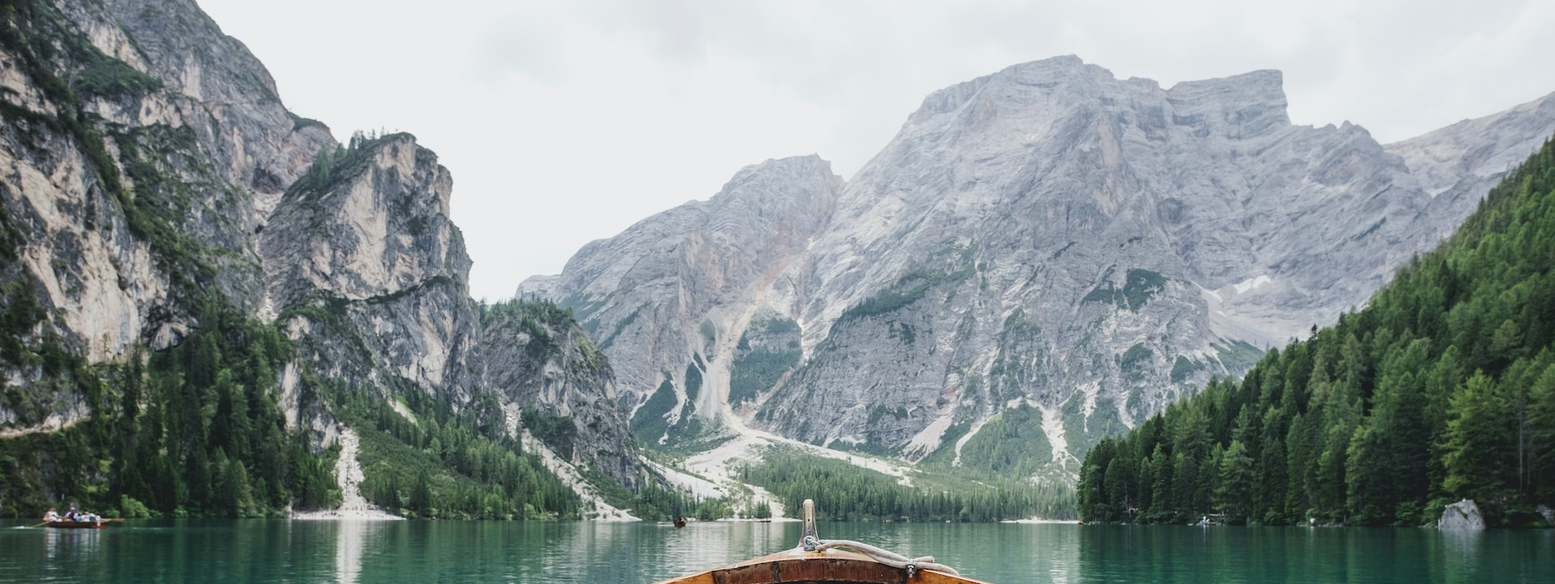
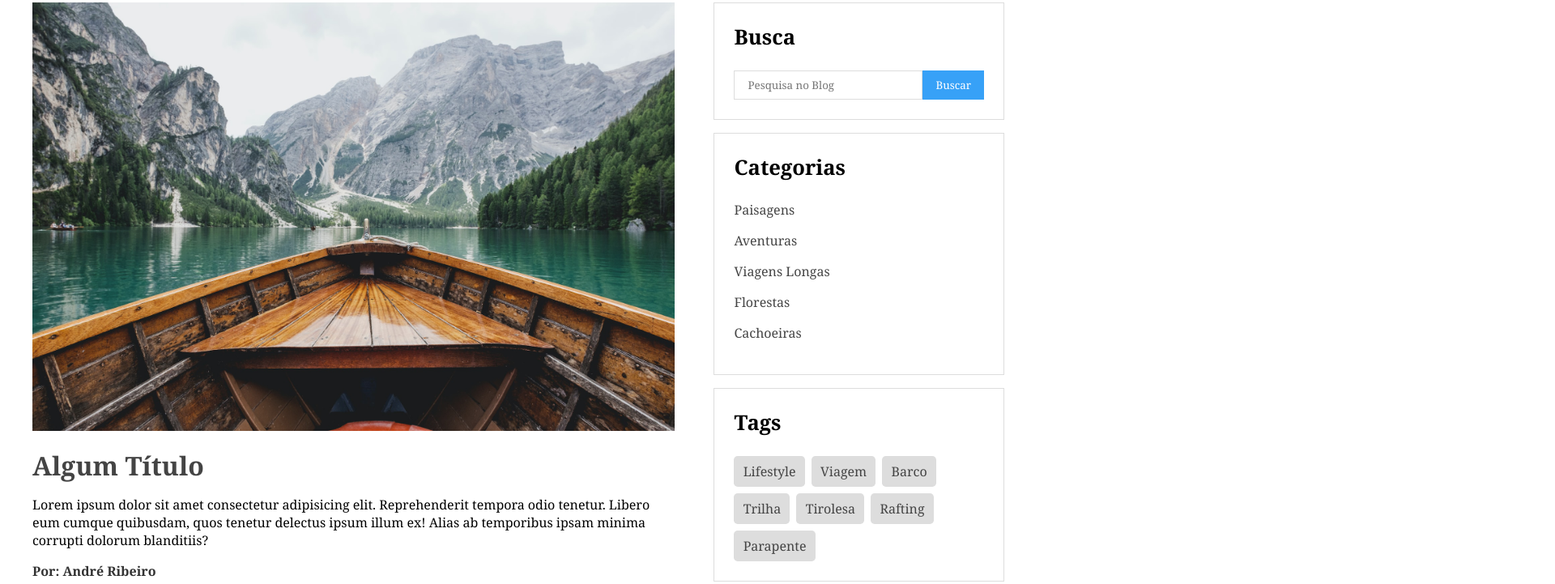
Before and after one commit to andreribeiro-dev/projeto-blog, a plain HTML site: page index.html in a window 1280 px wide. Shown: the part 112-833 px from the top of the page at 81% size, 1920 px wide, since content can reach past the window. Drawn offline with Linux system fonts and the light colour scheme.

Commit message:
Project Finished

```diff
--- a/css/styles.css
+++ b/css/styles.css
@@ -38,4 +38,114 @@ a:hover {
     gap: 1rem;
 }
 
-/* TODO: Conteúdo Principal */
+/* Conteúdo Principal */
+.container {
+    display: flex;
+    gap: 3rem;
+    padding: 2rem 2.5rem;
+    max-width: 1200px;
+    margin: 0 auto;
+}
+
+#posts-container {
+    flex: 3 1 0;
+}
+
+.post {
+    margin-bottom: 2.5rem;
+}
+
+.post img {
+    width: 100%;
+    margin-bottom: 1rem;
+}
+
+.title,
+.description,
+.author {
+    margin-bottom: 1rem;
+}
+
+.title {
+    font-size: 2rem;
+}
+
+.author {
+    color: #333;
+    font-weight: bold;
+}
+
+/* Barra Lateral */
+
+#sidebar {
+    flex: 1 1 0;
+}
+
+#search-bar,
+#categories,
+#tags {
+    padding: 1.5rem;
+    border: 1px solid #ddd;
+    margin-bottom: 1rem;
+}
+
+#search-bar h4,
+#categories h4,
+#tags h4 {
+    margin-bottom: 1.5rem;
+    font-size: 1.6rem;
+}
+
+#search-bar form {
+    display: flex;
+}
+
+#search-bar input {
+    outline: none;
+    padding: 0.5rem 1rem;
+    border: 1px solid #ddd;
+}
+
+#search-bar input[type="submit"] {
+    cursor: pointer;
+    background-color: #37a1f7;
+    color: #fff;
+    border: none;
+}
+
+#categories li {
+    margin-bottom: 1rem;
+}
+
+#tags-container {
+    display: flex;
+    flex-wrap: wrap;
+    gap: 0.5rem;
+}
+
+#tags-container a {
+    background-color: #ddd;
+    padding: 0.5rem 0.7rem;
+    border-radius: 0.3rem;
+}
+
+/* Rodapé */
+
+#footer {
+    border-top: 2px solid #ddd;
+    padding: 3rem;
+    text-align: center;
+}
+
+#footer h2,
+#footer p {
+    margin-bottom: 1rem;
+}
+
+/* Responsivo */
+
+@media(max-width: 450px) {
+    .container {
+        flex-wrap: wrap;
+    }
+}
--- a/index.html
+++ b/index.html
@@ -24,26 +24,32 @@
                 <article class="post">
                     <img src="img/f1.jpg" alt="Passeio de barco">
                     <h3 class="title"><a href="">Algum Título</a></h3>
-                    <p class="description">Lorem ipsum dolor sit amet consectetur adipisicing elit. Reprehenderit tempora odio tenetur. Libero eum cumque quibusdam, quos tenetur delectus ipsum illum ex! Alias ab temporibus ipsam minima corrupti dolorum blanditiis?</p>
+                    <p class="description">Lorem ipsum dolor sit amet consectetur adipisicing elit. Reprehenderit tempora odio tenetur. Libero eum cumque quibusdam, quos tenetur delectus ipsum illum ex! Alias ab temporibus ipsam minima corrupti dolorum blanditiis?
+                    </p>
+                    <p class="author">Por: André Ribeiro</p>
                     <a href="#">Ler mais</a>
                 </article>
 
                 <article class="post">
                     <img src="img/f2.jpg" alt="Cachoeira">
                     <h3 class="title"><a href="">Outro Título</a></h3>
-                    <p class="description">Lorem ipsum dolor sit amet consectetur adipisicing elit. Reprehenderit tempora odio tenetur. Libero eum cumque quibusdam, quos tenetur delectus ipsum illum ex! Alias ab temporibus ipsam minima corrupti dolorum blanditiis?</p>
+                    <p class="description">Lorem ipsum dolor sit amet consectetur adipisicing elit. Reprehenderit tempora odio tenetur. Libero eum cumque quibusdam, quos tenetur delectus ipsum illum ex! Alias ab temporibus ipsam minima corrupti dolorum blanditiis?
+                    </p>
+                    <p class="author">Por: André Ribeiro</p>
                     <a href="#">Ler mais</a>
                 </article>
 
                 <article class="post">
                     <img src="img/f3.jpg" alt="Balões">
                     <h3 class="title"><a href="">Mais um Blog Post</a></h3>
-                    <p class="description">Lorem ipsum dolor sit amet consectetur adipisicing elit. Reprehenderit tempora odio tenetur. Libero eum cumque quibusdam, quos tenetur delectus ipsum illum ex! Alias ab temporibus ipsam minima corrupti dolorum blanditiis?</p>
+                    <p class="description">Lorem ipsum dolor sit amet consectetur adipisicing elit. Reprehenderit tempora odio tenetur. Libero eum cumque quibusdam, quos tenetur delectus ipsum illum ex! Alias ab temporibus ipsam minima corrupti dolorum blanditiis?
+                    </p>
+                    <p class="author">Por: André Ribeiro</p>
                     <a href="#">Ler mais</a>
                 </article>
             </main>
             <aside id="sidebar">
-                <section id="serach-bar">
+                <section id="search-bar">
                     <h4>Busca</h4>
                     <form>
                         <input type="text" placeholder="Pesquisa no Blog">
```
